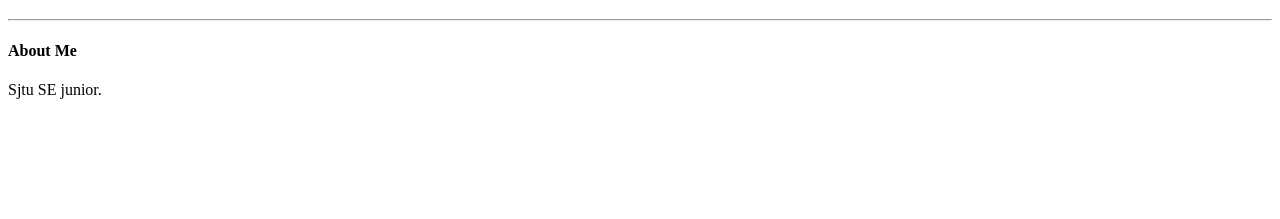
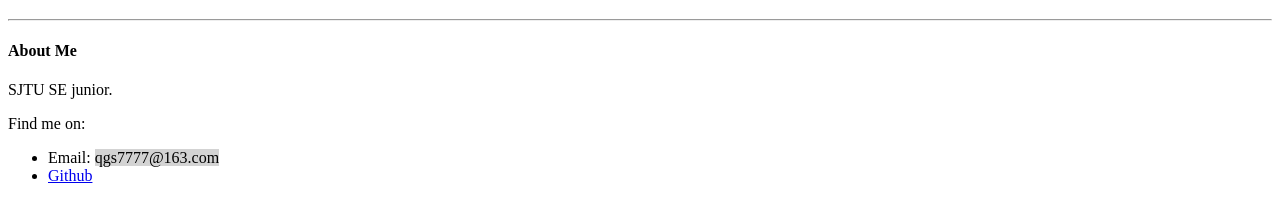
Before and after one commit to qsstcl/blog, a plain HTML site: page index.html in a window 1280 px wide. Shown: the part 61-280 px from the top of the page. Drawn offline with Linux system fonts and the light colour scheme.

Commit message:
=add link

```diff
--- a/index.html
+++ b/index.html
@@ -12,8 +12,15 @@
   <hr />
   <h4>About Me</h4>
   <p>
-      Sjtu SE junior.
+      SJTU SE junior.
   </p>
+  <p>
+      Find me on:
+  </p>
+  <ul>
+    <li>Email: <span style="background-color: lightgrey"> qgs7777@163.com </span>
+    <li><a href="https://github.com/qsstcl">Github</a></li>
+  </ul>
 </body>
 
 </html>
```
